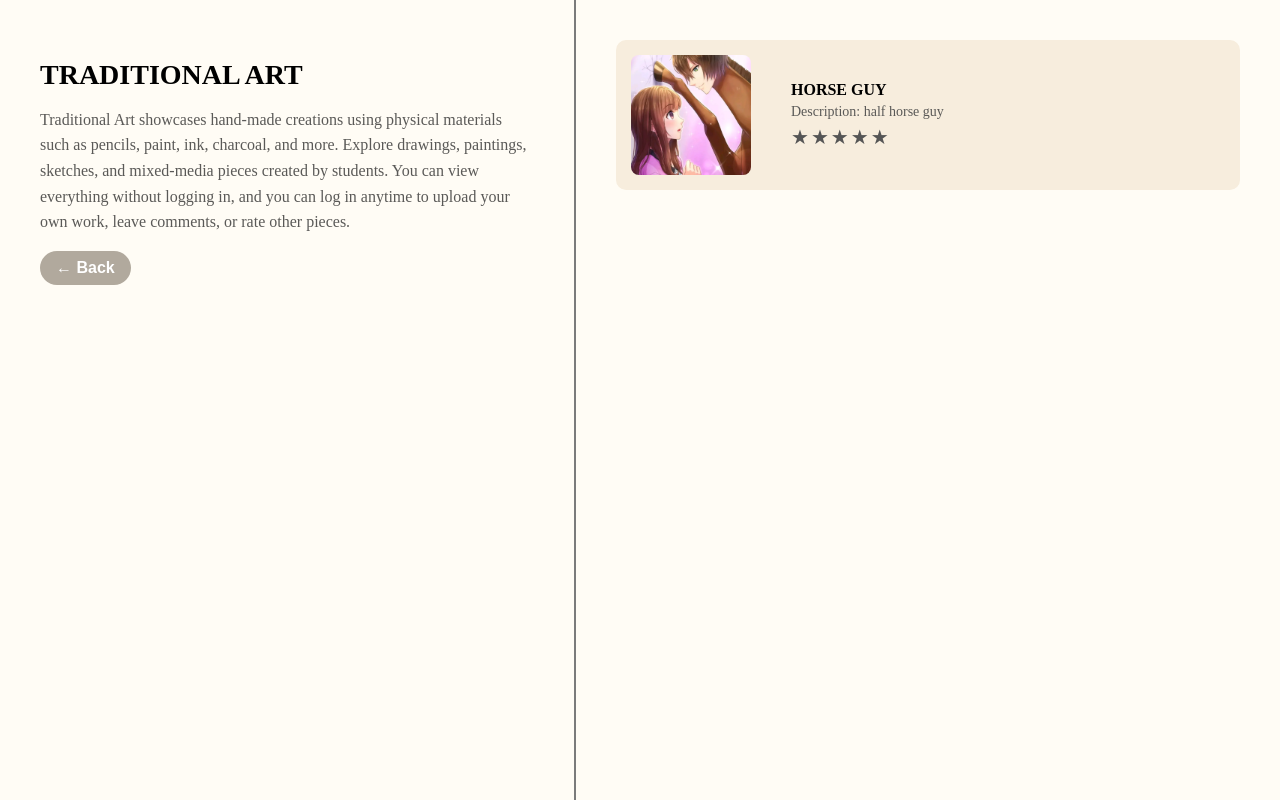
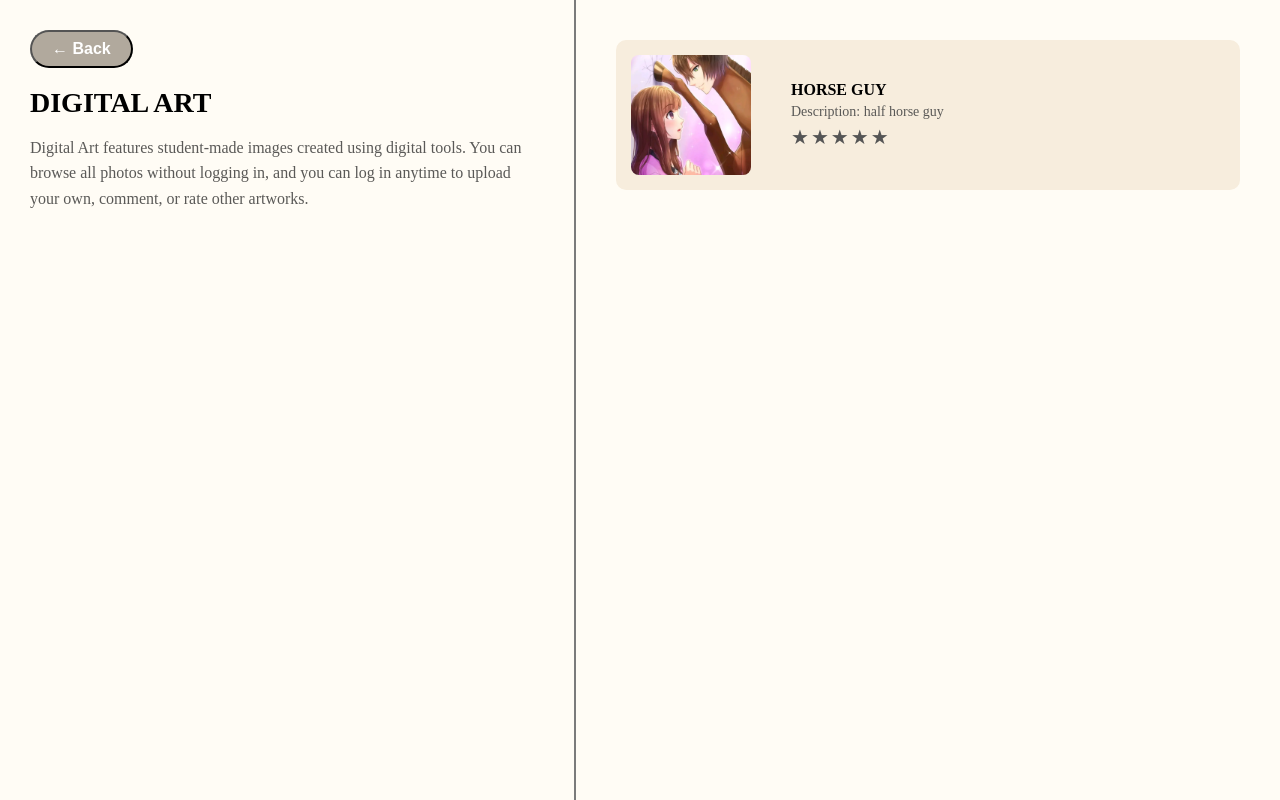
Before and after one commit to 23671jnmr/Artweb, a Flask app: page /digital.html in a window 1280 px wide. Run offline with Flask 3, Linux system fonts and the light colour scheme; data comes from the database, SQL or seed files in the repository; both versions use the stored data as it was after the commit.

Commit message:
fixing the button and putting it in the same place so people are not confused

```diff
--- a/static/style.css
+++ b/static/style.css
@@ -190,7 +190,7 @@ body {
 }
 
 
-/* Traditional section */
+/* Traditional/digital/others section */
 .container {
     display: flex;
     background-color: #fffcf5;
@@ -199,7 +199,7 @@ body {
 
 .left-panel {
     width: 45%;
-    padding: 40px;
+    padding: 30px;
     border-right: 2px solid #7b7b7b;
     background-color: #fffcf5;
     box-sizing: border-box;
@@ -304,30 +304,14 @@ html, body {
     flex-direction: column;
 }
 
-.back-btn {
-    border-radius: 20px;
-    padding: 8px 16px;
-    cursor: pointer;
-    align-self: flex-end;
-    background-color: #b1a99d;
-    color: white;
-    font-size: 16px;
-    font-weight: 600;
-    transition: background-color 0.3s ease;
-    width: auto;
-}
 
 .artist-info {
     display: flex;
     align-items: center;
     margin-bottom: 15px;
+    margin-top: 20px;
 }
 
-
-.artist-name {
-    font-weight: 600;
-    color: #555;
-}
 
 .art-image {
     position: relative;
@@ -453,15 +437,7 @@ html, body {
     color: #555;
     font-size: 14px;
 }
-.back-btn {
-    background-color: #b1a99d;
-    color: white;
-    border: none;
-    border-radius: 20px;
-    padding: 8px 16px;
-    cursor: pointer;
-    margin-left: 400px;
-}
+
 
 /* Upload section */
 
@@ -474,7 +450,7 @@ html, body {
 .upload-left {
     flex: 0 0 45%;
     background-color: #e8e8e8;
-    padding: 60px 80px;
+    padding: 30px;
     box-sizing:  border-box;
 }
 
@@ -563,15 +539,19 @@ html, body {
     background-color: #a79b8c;
 }
 
-.back-btn-upload {
+.back-btn {
+    border-radius: 20px;
+    padding: 8px 20px;
+    cursor: pointer;
     background-color: #b1a99d;
     color: white;
-    border: none;
-    border-radius: 25px;
-    padding: 12px 35px;
-    cursor: pointer;
     font-size: 16px;
     font-weight: 600;
     transition: background-color 0.3s ease;
     width: auto;
+    max-width: fit-content;
 }
+
+button {
+    outline: none;
+}
--- a/templates/digital.html
+++ b/templates/digital.html
@@ -5,18 +5,17 @@
     <link rel="stylesheet" href="https://fonts.googleapis.com/css2?family=Public+Sans:wght@300;400;600;700&display=swap" rel="stylesheet">
     <link rel="stylesheet" href="/static/style.css">
 </head>
-<body class="traditional-section">
+<body class="Art-section">
 
     <div class="container">
         <div class="left-panel">
-            <h1>TRADITIONAL ART</h1>
+            <button class="back-btn" onclick="history.back()">← Back</button>
+            <h1>DIGITAL ART</h1>
             <p>
-                Traditional Art showcases hand‑made creations using physical materials such as pencils, paint, ink, charcoal, and more.
-                Explore drawings, paintings, sketches, and mixed‑media pieces created by students.
-                You can view everything without logging in, and you can log in anytime to upload your own work, leave comments, or rate other pieces.
-            </p>
+                Digital Art features student‑made images created using digital tools.
+                You can browse all photos without logging in, and you can log in anytime to upload your own,
+                comment, or rate other artworks.
 
-            <button class="upload-btn" onclick="history.back()">← Back</button>
         </div>
 
         <div class="right-panel">
--- a/templates/home.html
+++ b/templates/home.html
@@ -27,9 +27,9 @@
     <section class="info-section">
         <div class="info-text">
             <p>
-                BHS Art Gallery is a student art space where anyone can browse artwork without logging in.
-                To upload, comment, or rate pieces, just sign in and join the community.
-                Share your creativity or enjoy what others have made — it’s all here. </p>
+               BHS Art Gallery is a student art space where anyone can freely browse and share artwork.
+                Upload your creations, leave comments, and explore what others have made — all in one place.
+                It’s a simple, welcoming gallery for students to showcase creativity and enjoy each other’s art. </p>
             <div class="inner-divider"></div>
         </div>
 
--- a/templates/traditional.html
+++ b/templates/traditional.html
@@ -5,10 +5,13 @@
     <link rel="stylesheet" href="https://fonts.googleapis.com/css2?family=Public+Sans:wght@300;400;600;700&display=swap">
     <link rel="stylesheet" href="{{ url_for('static', filename='style.css') }}">
 </head>
-<body class="traditional-section">
+<body class="Art-section">
 
 <div class="container">
     <div class="left-panel">
+
+        <button class="back-btn" onclick="history.back()">← Back</button>
+
         <h1>TRADITIONAL ART</h1>
         <p>
             Traditional Art showcases hand‑made creations using physical materials such as pencils, paint, ink, charcoal, and more.
@@ -16,7 +19,6 @@
             You can view everything without logging in, and you can log in anytime to upload your own work, leave comments, or rate other pieces.
         </p>
 
-        <button class="upload-btn" onclick="history.back()">← Back</button>
     </div>
 
     <div class="right-panel">
--- a/templates/upload.html
+++ b/templates/upload.html
@@ -10,8 +10,7 @@
     <div class="upload-wrapper">
         <div class="upload-left">
 
-            <button class="back-btn-upload" onclick="history.back()">← Back</button>
-
+            <button class="back-btn" onclick="history.back()">← Back</button>
 
             <h2>How to Upload Images </h2>
             <hr class="upload-line">
```
Also changed, not shown: templates/others.html (+40 -1 lines), database.db.
